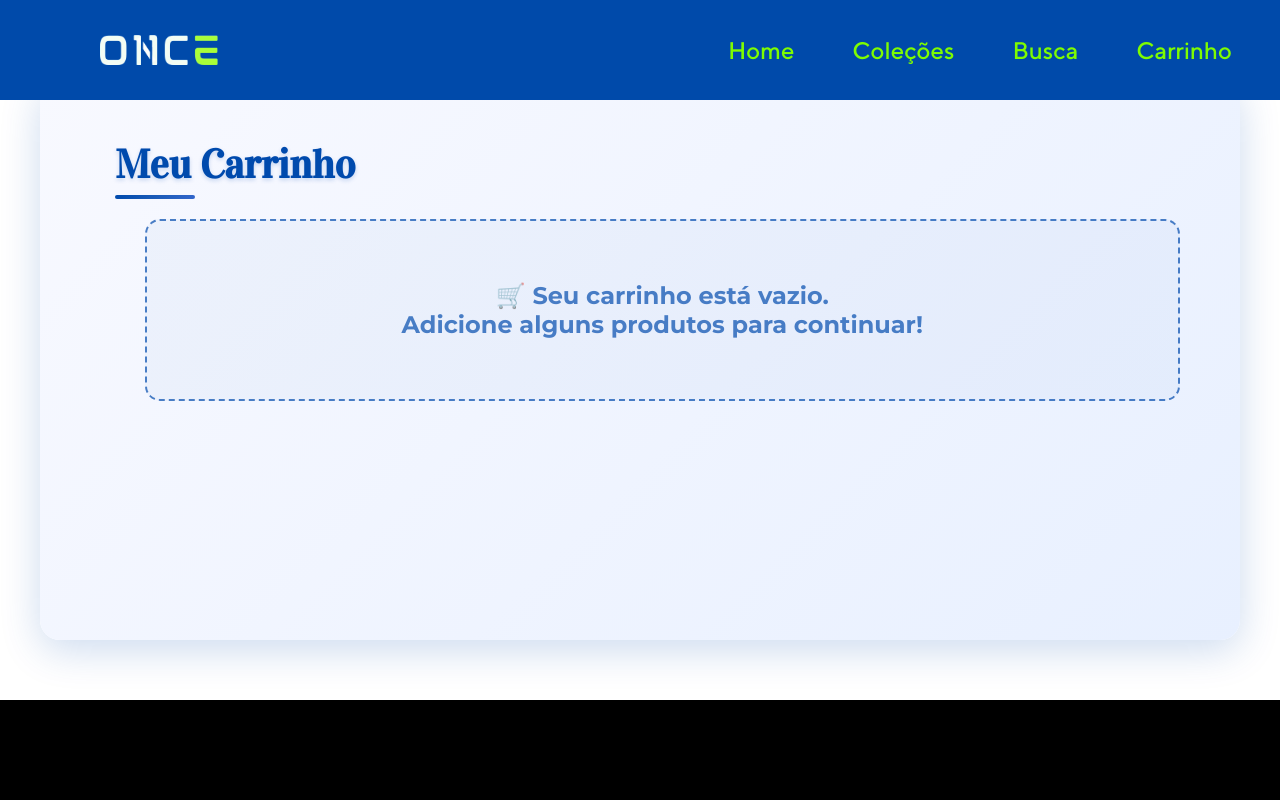
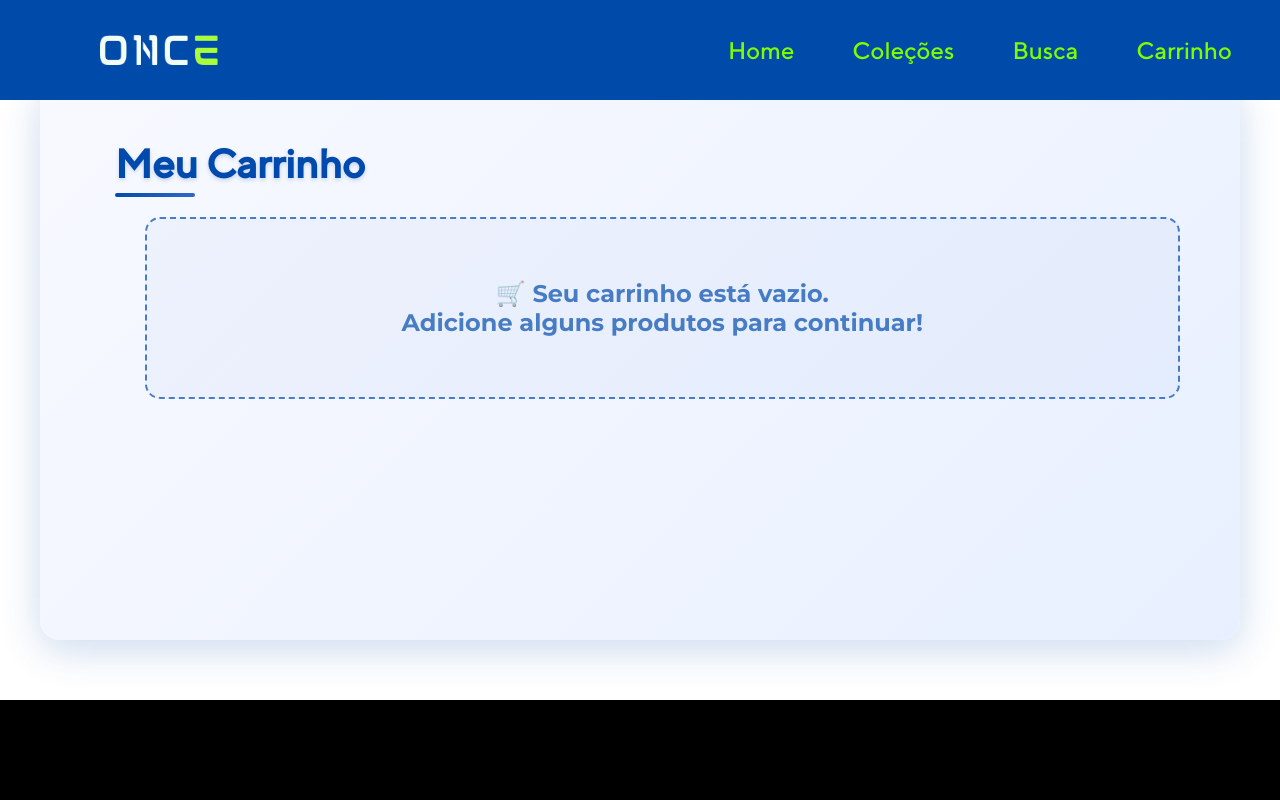
Before and after one commit to BrunoAllegretti/ONCE11, a React (Vite) app: page /ONCE11/cart in a window 1280 px wide. Shown: the top 800 px of the page. Built offline with nearby package versions, Linux system fonts and the light colour scheme.

Commit message:
Importação do Gsap e Scroll Reveal

```diff
--- a/package.json
+++ b/package.json
@@ -16,11 +16,13 @@
     "@react-three/drei": "^9.0.0",
     "cors": "^2.8.5",
     "express": "^5.1.0",
+    "gsap": "^3.13.0",
     "react": "^18.3.1",
     "react-bootstrap-icons": "^1.11.6",
     "react-dom": "^18.3.1",
     "react-icons": "^5.5.0",
-    "react-router-dom": "^7.6.2"
+    "react-router-dom": "^7.6.2",
+    "scrollreveal": "^4.0.9"
   },
   "devDependencies": {
     "@eslint/js": "^9.22.0",
@@ -35,8 +37,8 @@
     "eslint": "^9.22.0",
     "eslint-plugin-react-hooks": "^5.2.0",
     "eslint-plugin-react-refresh": "^0.4.19",
+    "gh-pages": "^5.0.0",
     "globals": "^16.0.0",
-    "gh-pages": "^5.0.0",
     "ts-node": "^10.9.2",
     "typescript": "~5.7.2",
     "typescript-eslint": "^8.26.1",
--- a/src/components/Cart/Cart.css
+++ b/src/components/Cart/Cart.css
@@ -1,7 +1,7 @@
 /* FONTES */
 @font-face {
-    font-family: 'vl';
-    src: url('../../assets/fonts/Vidaloka/Vidaloka-Regular.ttf') format('truetype');
+    font-family: 'norms';
+    src: url('../../assets/fonts/tt-norms/TTNorms-Medium.otf') format('truetype');
     font-weight: normal;
     font-style: normal;
 }
@@ -40,7 +40,7 @@
 /* TÍTULO DO CARRINHO */
 .cart-title {
     color: var(--primary-blue);
-    font-family: 'vl', Arial, Helvetica, sans-serif;
+    font-family: 'norms', Arial, Helvetica, sans-serif;
     font-size: 2.5rem;
     margin-top: 40px;
     margin-left: 25px;
--- a/src/components/SearchBar/Search.css
+++ b/src/components/SearchBar/Search.css
@@ -179,7 +179,7 @@
 /* Estilo especial para filtro selecionado */
 .filter-option input[type="checkbox"]:checked + span,
 .filter-option input[type="radio"]:checked + span {
-  background: #0C4412;
+  background: #004aad;
   color: white;
   box-shadow: 0 4px 8px rgba(12, 68, 18, 0.3);
 }
```
Also changed, not shown: 1 other file (tests, documents, lock files or other folders). Lines whose indentation alone changed are shown as unchanged.
